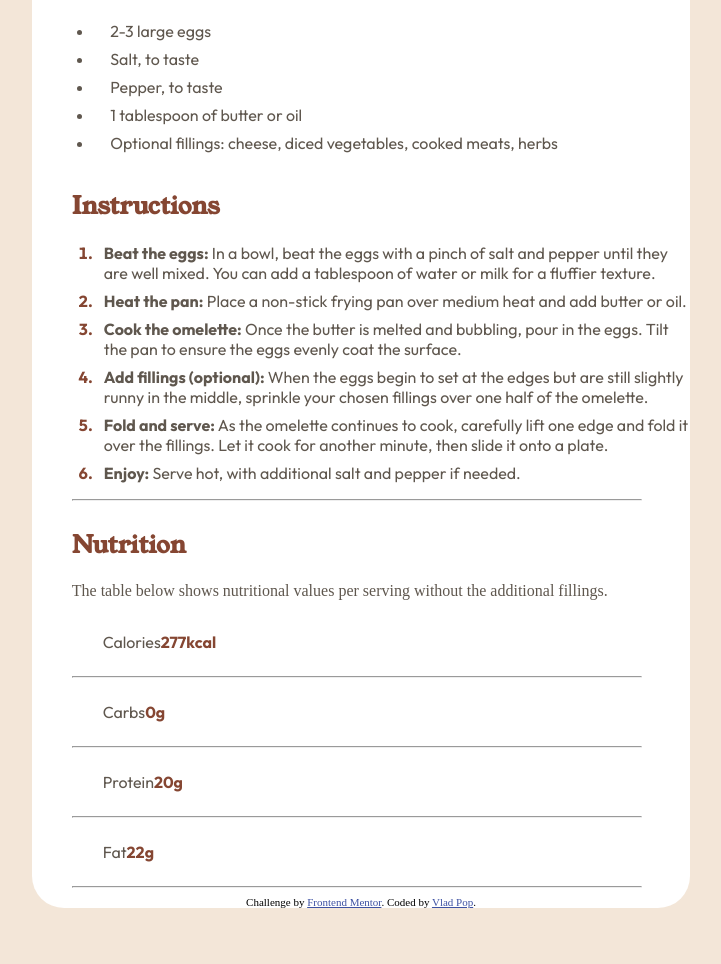
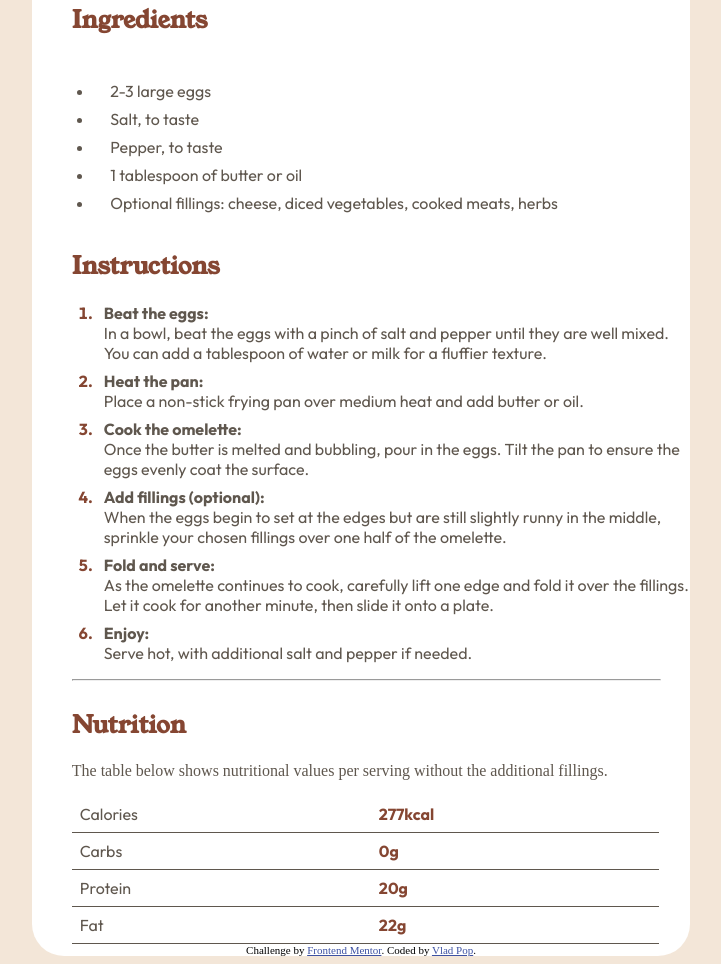
Before and after one commit to NoAnswerss/Recipe-Page, a plain HTML site: page index.html in a window 1280 px wide. Shown: the part 834-1798 px from the top of the page, without its empty margins (279-1000 px from the left). Before the commit the page ends 1750 px from the top, so only its background shows below. Drawn offline with Linux system fonts and the light colour scheme.

Commit message:
changed div to table for better alignment

```diff
--- a/index.html
+++ b/index.html
@@ -66,29 +66,27 @@
               <section class="ml-6">
                 <h2 class="nutmeg">Nutrition</h2>
                 <p class="brown">The table below shows nutritional values per serving without the additional fillings.</p>
-                <div class="brown font-outfit">
-                  <div class="flex-row">
-                    <p>Calories</p>
-                    <p class="nutmeg"><strong>277kcal</strong></p>
-                  </div>
-                  <hr>
-                  <div class="flex-row">
-                    <p>Carbs</p>
-                    <p class="nutmeg"><strong>0g</strong></p>
-                  </div>
-                  <hr>
-                  <div class="flex-row">
-                    <p>Protein</p>
-                    <p class="nutmeg"><strong>20g</strong></p>
-                  </div>
-                  <hr>
-                  <div class="flex-row">
-                    <p>Fat</p>
-                    <p class="nutmeg"><strong>22g</strong></p>
-                  </div>
-                  <hr>
-                </div>
+                <table class="brown font-outfit">
+                  <tr>
+                    <td>Calories</td>
+                    <td class="nutmeg"><strong>277kcal</strong></td>
+                  </tr>
+                  <tr>
+                    <td>Carbs</td>
+                    <td class="nutmeg"><strong>0g</strong></td>
+                  </tr>
+                  <tr>
+                    <td>Protein</td>
+                    <td class="nutmeg"><strong>20g</strong></td>
+                  </tr>
+                  <tr>
+                    <td>Fat</td>
+                    <td class="nutmeg"><strong>22g</strong></td>
+                  </tr>
+                </table>
               </section>
+
+
               <div class="attribution">
                 Challenge by <a href="https://www.frontendmentor.io?ref=challenge" target="_blank">Frontend Mentor</a>.
                 Coded by <a href="#">Vlad Pop</a>.
--- a/styles.css
+++ b/styles.css
@@ -99,5 +99,24 @@ h1, h2 {
 .flex-row {
     display: flex;
     flex-direction: row;
-    margin-left: 5%;
+    justify-content: center;
+    gap: 15em;
 }
+
+table {
+    border-collapse: collapse;
+    width: 95%;
+  }
+
+  td {
+    border-bottom: 1px solid hsl(30, 10%, 34%); /* Adjust the color as needed */
+    padding: 8px;
+  }
+
+  strong {
+    display: block; /* Ensures the <strong> element takes full width */
+  }
+  hr {
+    color:  hsl(30, 10%, 34%);
+    width: 95%;
+  }
```
